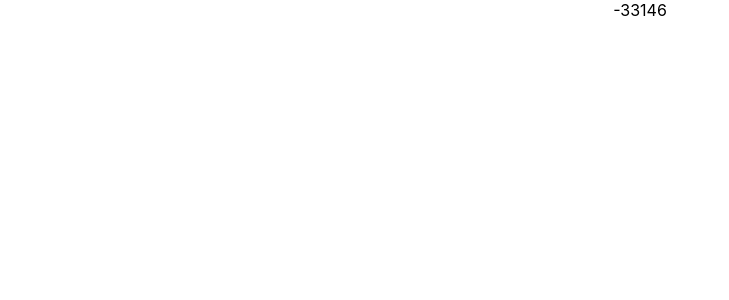
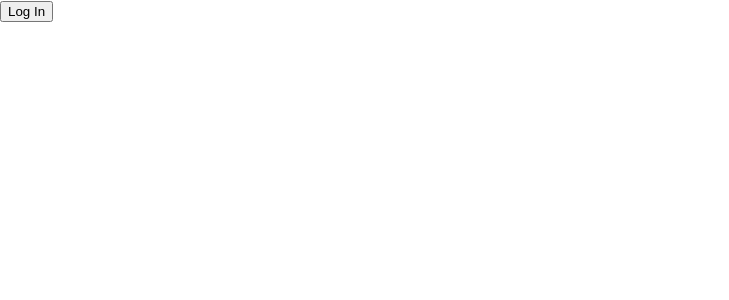
Before and after one commit to matin-org/dtrader-air, a React (Create React App) app: page / in a window 1280 px wide. Shown: the top 300 px of the page, without its empty margins (0-729 px from the left). Built offline with nearby package versions, Linux system fonts and the light colour scheme.

Commit message:
chore: initial files

```diff
--- a/package.json
+++ b/package.json
@@ -13,7 +13,7 @@
     "web-vitals": "^2.1.4"
   },
   "scripts": {
-    "start": "react-scripts start",
+    "start": "PORT=1234 react-scripts start",
     "build": "react-scripts build",
     "test": "react-scripts test",
     "eject": "react-scripts eject"
--- a/src/App.js
+++ b/src/App.js
@@ -1,15 +1,36 @@
 import Cookies from "js-cookie";
+import { useState } from "react";
 import "./App.css";
 import { APP_ID } from "./helpers";
 
 function App() {
+  const [token, setToken] = useState(Cookies.get("lt_token"));
+
   const query_string = window.location.search;
 
   const UrlParams = new URLSearchParams(query_string);
 
-  const token = UrlParams.get("token1");
+  const auth_token = UrlParams.get("token1");
 
-  Cookies.set("lt_token", token);
+  if (auth_token) {
+    Cookies.set("lt_token", auth_token);
+  }
+
+  if (!token || token === "null") {
+    return (
+      <div>
+        <button
+          onClick={() => {
+            const login_url = `https://oauth.deriv.com/oauth2/authorize?app_id=${APP_ID}&l=en&brand=light-trader`;
+
+            window.location = login_url;
+          }}
+        >
+          Log In
+        </button>
+      </div>
+    );
+  }
 
   return (
     <div className="App">
--- a/src/helpers/contants.js
+++ b/src/helpers/contants.js
@@ -1 +1,3 @@
 export const APP_ID = 33146;
+export const TOKEN_KEY = "lt_token";
+export const DEFAULT_LOCAL_URL = "http://localhost:1234/";
--- a/src/helpers/index.js
+++ b/src/helpers/index.js
@@ -1,3 +1,4 @@
-import { APP_ID } from "./contants";
+import { APP_ID, TOKEN_KEY, DEFAULT_LOCAL_URL } from "./contants";
+import { isBrowser, isLocal } from "./utilities";
 
-export { APP_ID };
+export { APP_ID, TOKEN_KEY, DEFAULT_LOCAL_URL, isBrowser, isLocal };
--- /dev/null
+++ b/src/helpers/utilities.js
@@ -0,0 +1,3 @@
+export const isBrowser = () => typeof window !== "undefined";
+export const isLocal = () =>
+  isBrowser && window.location.hostname === "localhost";
```
